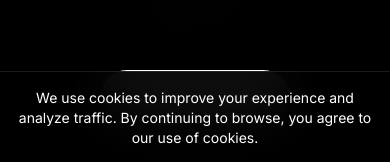
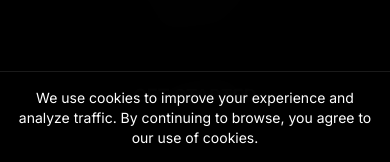
Before and after one commit to MhasnainGIT/WebHaze, a React (Vite) app in the folder client/: page / in a window 390 px wide. Both pictures are taken after a click on the button 346 px from the left and 44 px from the top of the page. Shown: the part 626-788 px from the top of the page. Built offline with nearby package versions, Linux system fonts and the light colour scheme.

Commit message:
done this

```diff
--- a/client/src/components/premium/PremiumNavbar.jsx
+++ b/client/src/components/premium/PremiumNavbar.jsx
@@ -357,7 +357,7 @@ const PremiumNavbar = () => {
                         closeMobileMenu();
                         window.scrollTo({ top: 0, behavior: 'smooth' });
                       }}
-                      className="inline-block px-8 py-3 bg-white text-black text-lg font-semibold rounded-full hover:bg-gray-100 transition-all duration-300"
+                      className="inline-block px-8 py-3  text-black text-lg font-semibold rounded-full hover:bg-gray-100 transition-all duration-300"
                     >
                       GET STARTED
                     </Link>
```
Also changed, not shown: 1 other file (tests, documents, lock files or other folders).
